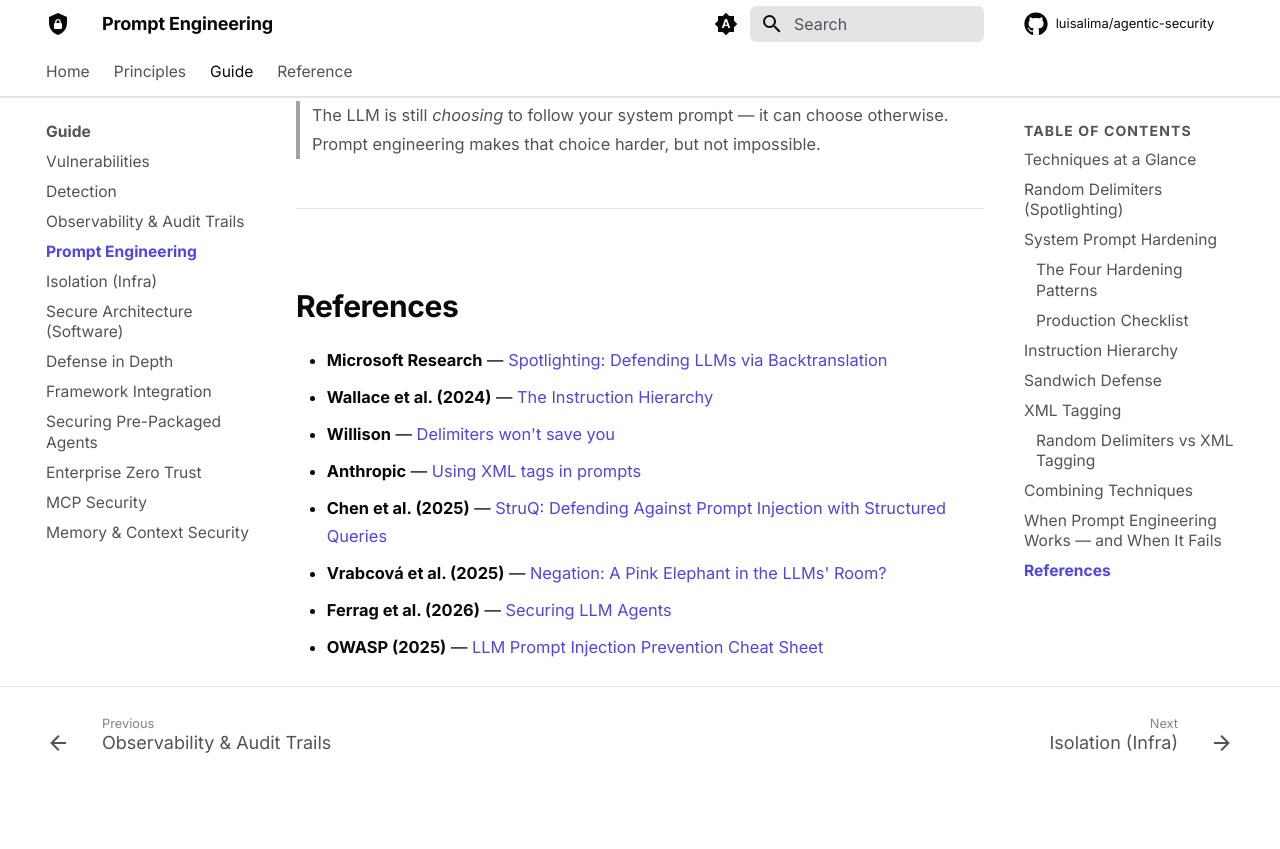
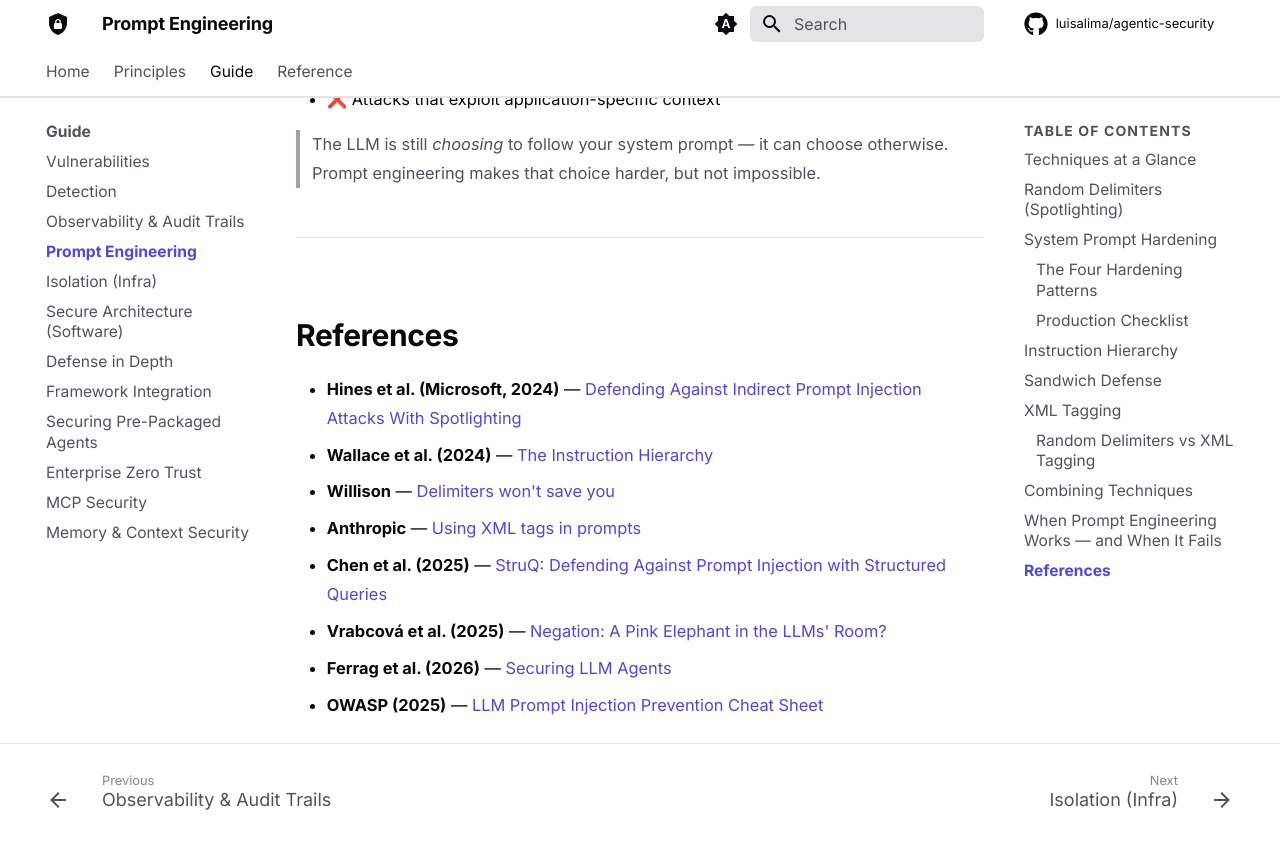
Before and after one commit to luisalima/agentic-security, an MkDocs documentation site: the page built from docs/guide/2_prompt_engineering.md, in a window 1280 px wide and 900 px high, scrolled down 8568 px. Shown: the top 849 px of the window. Built offline with MkDocs 1.6.1 and Material for MkDocs 9.7.7, drawn with Linux system fonts in a browser that asks for light colours; comment, search, counter and statistics services are not loaded; some of the changed text lies outside the part shown.

Commit message:
docs: fix paper citations — Spotlighting (was mislabeled "Backtranslation"), CaMeL
arxiv 2403.14720 is the Spotlighting paper (Hines et al., Microsoft, 2024).
The repo cited it as "Defending LLMs against Jailbreaking Attacks via
Backtranslation" — Backtranslation is a different paper (Wang et al.,
UCLA, arxiv 2402.16459). URLs preserved; titles + authors corrected
across the references table, prompt-engineering chapter, and the two
matching notebook sections.

Also fixes the CaMeL paper title in references.md: the canonical title
is "Defeating Prompt Injections by Design", not "Capability-based
Memory for LLMs" — CaMeL is the system name. Aligns with the title
already used in README.md and 0_vulnerabilities.md.

Co-Authored-By: Claude Opus 4.7 (1M context) <noreply@anthropic.com>

````diff
--- a/docs/guide/2_prompt_engineering.md
+++ b/docs/guide/2_prompt_engineering.md
@@ -37,7 +37,7 @@ Wrap untrusted content in randomized delimiters and instruct the LLM to treat ev
 <UNTRUSTED_a7f3b2c1_END>
 ```
 
-Microsoft Research tested this approach and found **spotlighting reduces attack success rates from >50% to <2%** ([Defending LLMs via Backtranslation](https://arxiv.org/abs/2403.14720)).
+Microsoft Research tested this approach and found **spotlighting reduces attack success rates from >50% to <2%** ([Defending Against Indirect Prompt Injection Attacks With Spotlighting](https://arxiv.org/abs/2403.14720)).
 
 However, [Simon Willison points out](https://simonwillison.net/2023/May/11/delimiters-wont-save-you/): attackers can say "ignore the delimiters" without ever using the delimiter characters. **Both are right** — delimiters help significantly against naive attacks, but sophisticated attackers can still bypass them.
 
@@ -238,7 +238,7 @@ This combines: role anchoring, explicit negatives, instruction hierarchy, sandwi
 
 ## References
 
-- **Microsoft Research** — [Spotlighting: Defending LLMs via Backtranslation](https://arxiv.org/abs/2403.14720)
+- **Hines et al. (Microsoft, 2024)** — [Defending Against Indirect Prompt Injection Attacks With Spotlighting](https://arxiv.org/abs/2403.14720)
 - **Wallace et al. (2024)** — [The Instruction Hierarchy](https://arxiv.org/abs/2404.13208)
 - **Willison** — [Delimiters won't save you](https://simonwillison.net/2023/May/11/delimiters-wont-save-you/)
 - **Anthropic** — [Using XML tags in prompts](https://docs.anthropic.com/en/docs/build-with-claude/prompt-engineering/use-xml-tags)
````
Also changed, not shown: docs/reference/references.md (+2 -2 lines), 2 other files.
